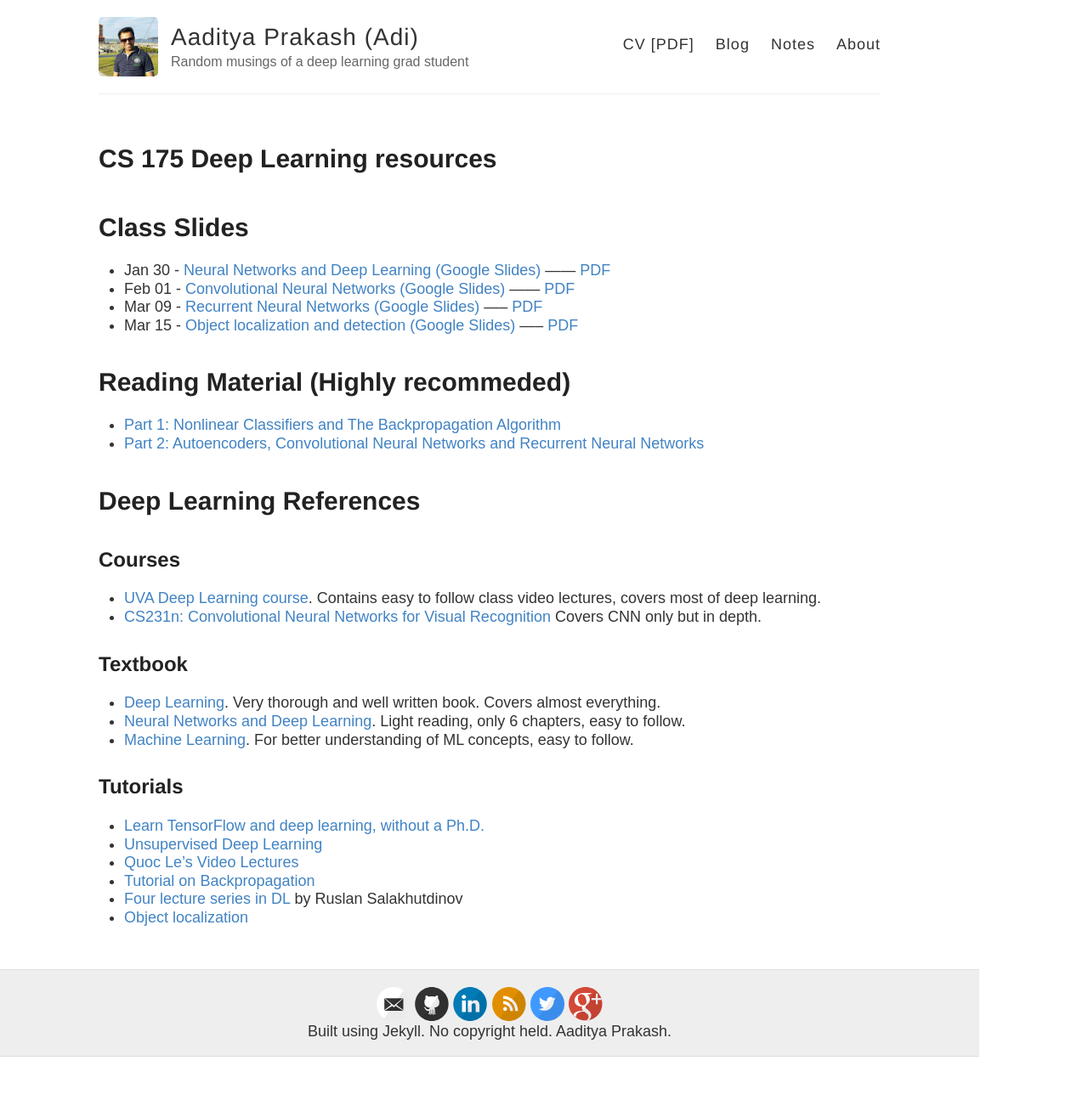
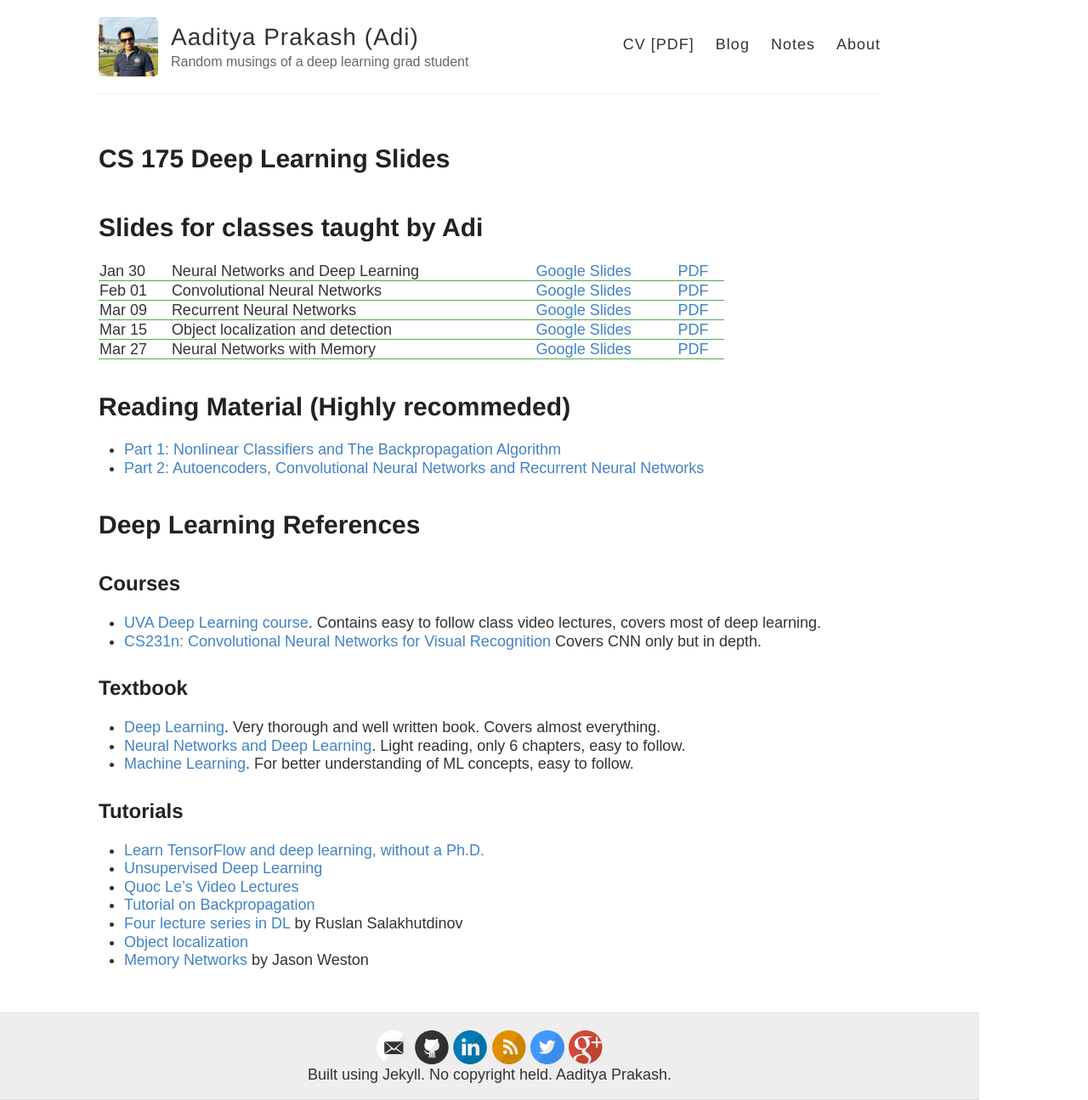
Before and after one commit to iamaaditya/iamaaditya.github.io, a Jekyll site: the page built from notes/CS175/index.md, in a window 1280 px wide. Shown: the whole page at 85% size. Built offline with Jekyll 4.4.1, drawn with Linux system fonts in a browser that asks for light colours; some web fonts are replaced; before the commit the page ends 1244 px from its top, so only the background shows below that.

Commit message:
update the CS175 slides page

```diff
--- a/notes/CS175/index.md
+++ b/notes/CS175/index.md
@@ -1,16 +1,20 @@
 ---
-title: CS 175 Deep Learning resources
+title: CS 175 Deep Learning Slides
 author: aaditya prakash
 layout: page
 dsq_thread_id:
   -
 ---
-# Class Slides
 
- * Jan 30 - [Neural Networks and Deep Learning (Google Slides)](https://docs.google.com/presentation/d/10lMpUblysM1H7CQQAqHKnOaCza53TApTBuy7DQBpspo/edit#slide=id.g35f391192_00) ------ [PDF](http://www.cs.brandeis.edu/~storer/cs175/Talks/2017-01-30-DeepLearningPart1.pdf)
- * Feb 01 - [Convolutional Neural Networks (Google Slides)](https://docs.google.com/presentation/d/1-lByuEiKbR9jP-tNvCHBxFOuCvjORM-idmqFtLTTPJo/edit?usp=sharing) ------ [PDF](http://www.cs.brandeis.edu/~storer/cs175/Talks/2017-02-01-DeepLearningPart2.pdf)
- * Mar 09 - [Recurrent Neural Networks (Google Slides)](https://docs.google.com/presentation/d/1RUKGd46lHO71emXfFZne0-ZOzYG9AJ2S9Gvps1okrD8/edit#slide=id.p) ----- [PDF](http://gpgpu.cs-i.brandeis.edu/zzz/RNN.pdf)
- * Mar 15 - [Object localization and detection (Google Slides)](https://docs.google.com/presentation/d/1CVPO0O2t8k5C31UX2Pg7Y_QMZpQXrWRTftP-pJeGEE0/edit?usp=sharing) ----- [PDF](http://www.cs.brandeis.edu/~storer/cs175/Talks/2017-03-15-ObjectDetection.pdf)
+# Slides for classes taught by Adi
+
+
+| Jan 30 | Neural Networks and Deep Learning |[Google Slides](https://docs.google.com/presentation/d/10lMpUblysM1H7CQQAqHKnOaCza53TApTBuy7DQBpspo/edit#slide=id.g35f391192_00) | [PDF](https://github.com/iamaaditya/research-papers-slides-posters/raw/master/talks/neural_networks_and_deep_learning.pdf)
+| Feb 01 | Convolutional Neural Networks |[Google Slides](https://docs.google.com/presentation/d/1-lByuEiKbR9jP-tNvCHBxFOuCvjORM-idmqFtLTTPJo/edit?usp=sharing) | [PDF](https://github.com/iamaaditya/research-papers-slides-posters/raw/master/talks/convolutional_neural_networks.pdf)
+| Mar 09 | Recurrent Neural Networks |[Google Slides](https://docs.google.com/presentation/d/1RUKGd46lHO71emXfFZne0-ZOzYG9AJ2S9Gvps1okrD8/edit#slide=id.p) | [PDF](https://github.com/iamaaditya/research-papers-slides-posters/raw/master/talks/recurrent_neural_networks.pdf)
+| Mar 15 | Object localization and detection |[Google Slides](https://docs.google.com/presentation/d/1CVPO0O2t8k5C31UX2Pg7Y_QMZpQXrWRTftP-pJeGEE0/edit?usp=sharing) | [PDF](https://github.com/iamaaditya/research-papers-slides-posters/raw/master/talks/object_localization_and_detection.pdf)
+| Mar 27 | Neural Networks with Memory |[Google Slides](https://docs.google.com/presentation/d/12CwoAX3Zz2ue2A_9pDlVZDnpqw_cHn2a0RVQ6tO2eCM/edit?usp=sharing) | [PDF](https://github.com/iamaaditya/research-papers-slides-posters/raw/master/talks/neural_networks_with_memory.pdf)
+{:.table}
 
 # Reading Material (Highly recommeded)
  * [Part 1: Nonlinear Classifiers and The Backpropagation Algorithm](https://cs.stanford.edu/~quocle/tutorial1.pdf)
@@ -35,3 +39,4 @@ dsq_thread_id:
  * [Tutorial on Backpropagation](http://www.offconvex.org/2016/12/20/backprop/)
  * [Four lecture series in DL](https://simons.berkeley.edu/talks/tutorial-deep-learning) by  Ruslan Salakhutdinov
  * [Object localization](https://leonardoaraujosantos.gitbooks.io/artificial-inteligence/content/object_localization_and_detection.html)
+ * [Memory Networks](http://www.thespermwhale.com/jaseweston/icml2016/icml2016-memnn-tutorial.pdf) by Jason Weston
--- a/style.scss
+++ b/style.scss
@@ -291,6 +291,77 @@ footer {
   text-align: center;
 }
 
+.hellostyle{
+    border-bottom: 2px solid black;
+
+}
+
+.table {
+  width: 80%;
+  max-width: 80%;
+  margin-bottom: 1px;
+  // Cells
+  > thead,
+  > tbody,
+  > tfoot {
+    > tr {
+      > th,
+      > td {
+        padding: 1px;
+        line-height: 20px;
+        vertical-align: top;
+        border-bottom: 0.5px solid #4CAF50;
+
+      }
+    }
+  }
+  // Bottom align for column headings
+  // > thead > tr > th {
+  //   vertical-align: bottom;
+  //   border-bottom: 2px solid #4CAF50;
+  // }
+  // // Remove top border from thead by default
+  // > caption + thead,
+  // > colgroup + thead,
+  // > thead:first-child {
+  //   > tr:first-child {
+  //     > th,
+  //     > td {
+  //       border-top: 0;
+  //     }
+  //   }
+  // }
+  // // Account for multiple tbody instances
+  // > tbody + tbody {
+  //   border-top: 2px solid #4CAF50;
+  // }
+
+}
+.mbtablestyle {
+        border-collapse: collapse;
+        border-spacing: 1cm 2em;
+        width: 70%;
+
+   >  td {
+    text-align: left;
+    padding: 8px;
+    }
+
+  > tr {
+    height: 1.5em;
+    border-bottom: 2px solid black;
+    }
+
+  > th {
+    text-align: left;
+    padding: 8px;
+    background-color: #4CAF50;
+    color: white;
+    height: 1.5em;
+   }
+}
+
+
 // Settled on moving the import of syntax highlighting to the bottom of the CSS
 // ... Otherwise it really bloats up the top of the CSS file and makes it difficult to find the start
 @import "highlights";
```
Also changed, not shown: about/index.md (+2 -2 lines).
